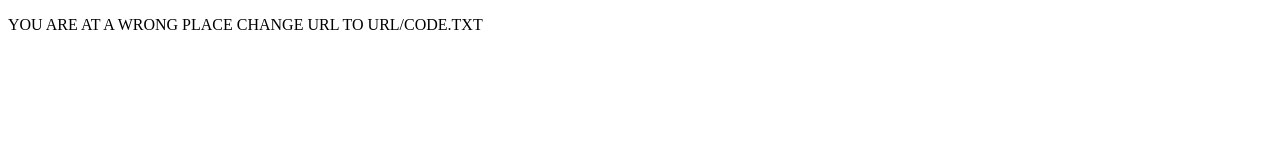
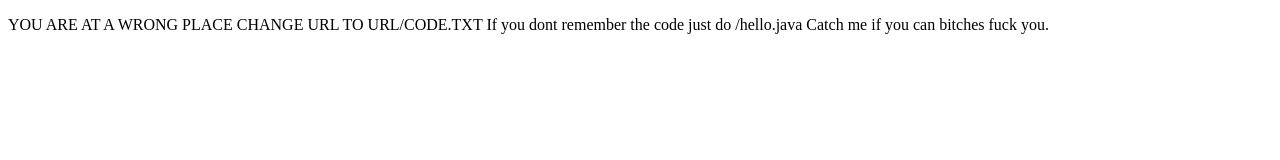
Before and after one commit to vitsucks/vitsucks.github.io, a plain HTML site: page index.html in a window 1280 px wide. Drawn offline with Linux system fonts and the light colour scheme.

Commit message:
Update index.html

```diff
--- a/index.html
+++ b/index.html
@@ -6,6 +6,10 @@
     <p>
       YOU ARE AT A WRONG PLACE
       CHANGE URL TO URL/CODE.TXT
+
+      If you dont remember the code just do /hello.java
+
+      Catch me if you can bitches fuck you.
     </p>
 
 
```
